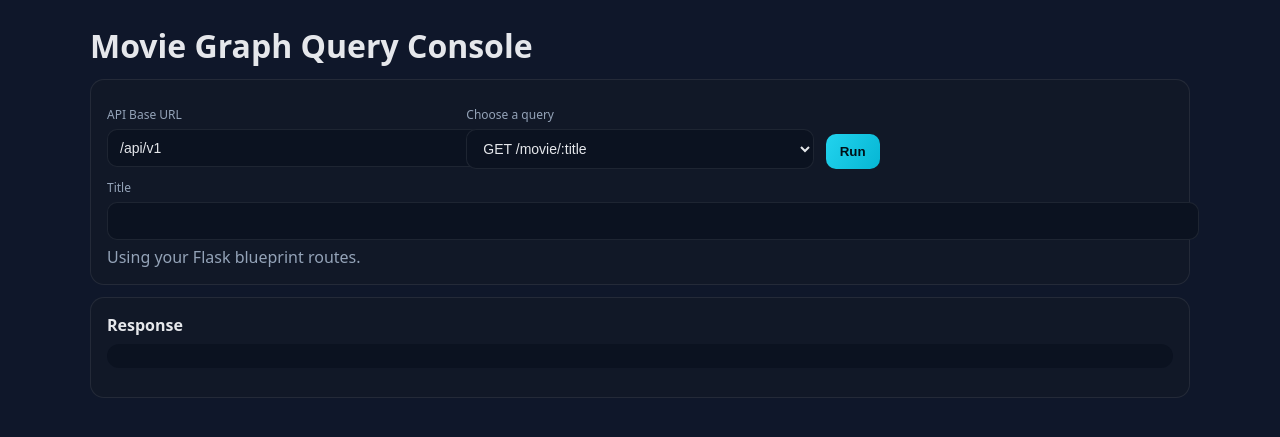
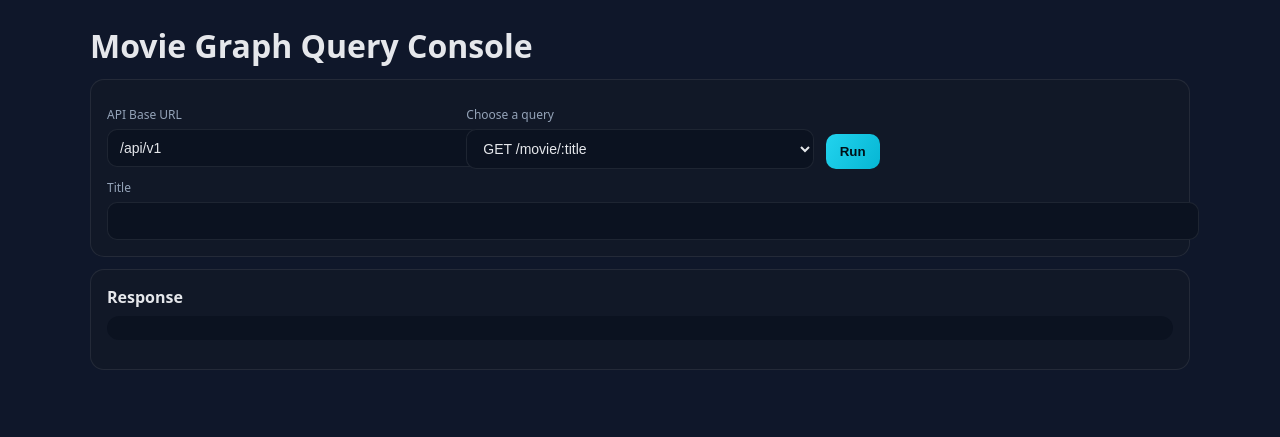
Before and after one commit to kahlilwassell/KW_MC_Initial_DB_Final_Project_Repo, a Flask app: page /api/v1/ui in a window 1280 px wide. Shown: the top 437 px of the page. Run offline with Flask 3, Linux system fonts and the light colour scheme.

Commit message:
final working template

```diff
--- a/templates/query_console.html
+++ b/templates/query_console.html
@@ -133,7 +133,6 @@
         </div>
       </div>
       <div id="paramForm"></div>
-      <div class="muted" style="margin-top:6px">Using your Flask blueprint routes.</div>
     </div>
 
     <div class="card">
```
